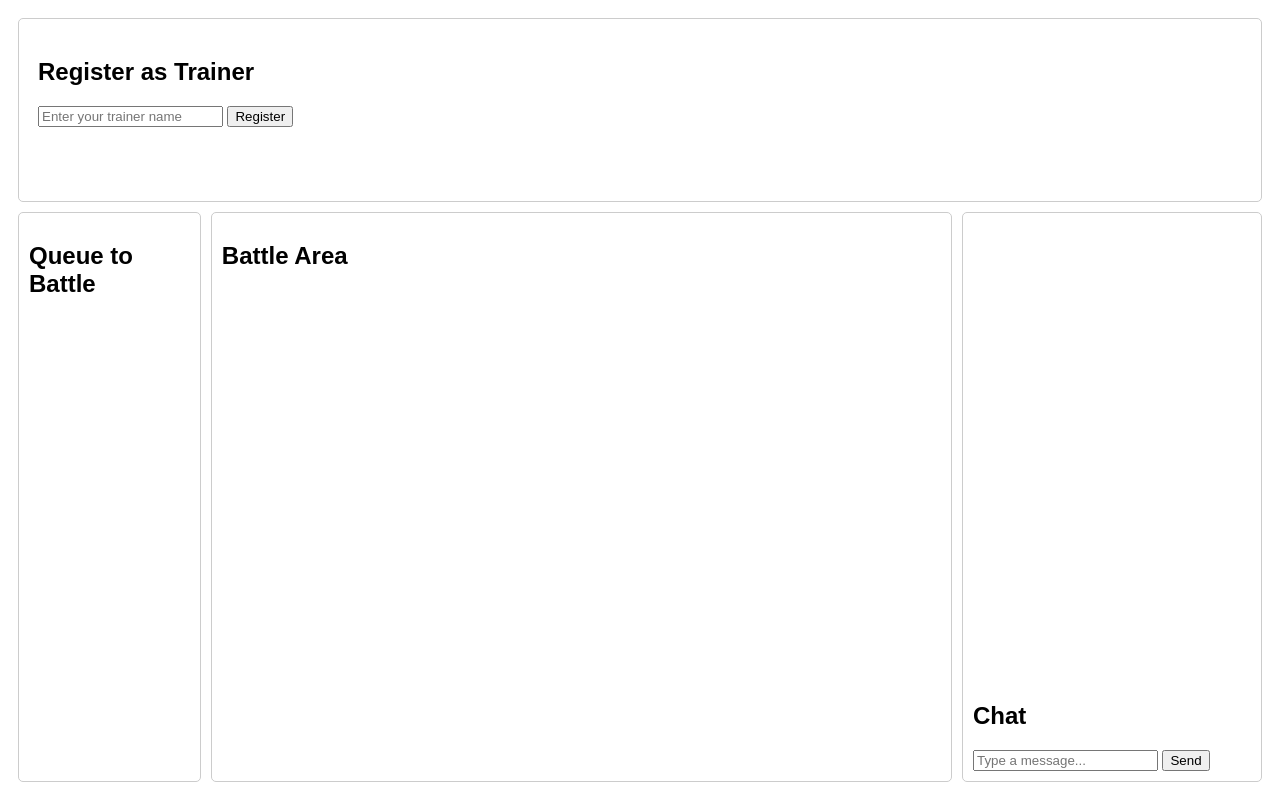
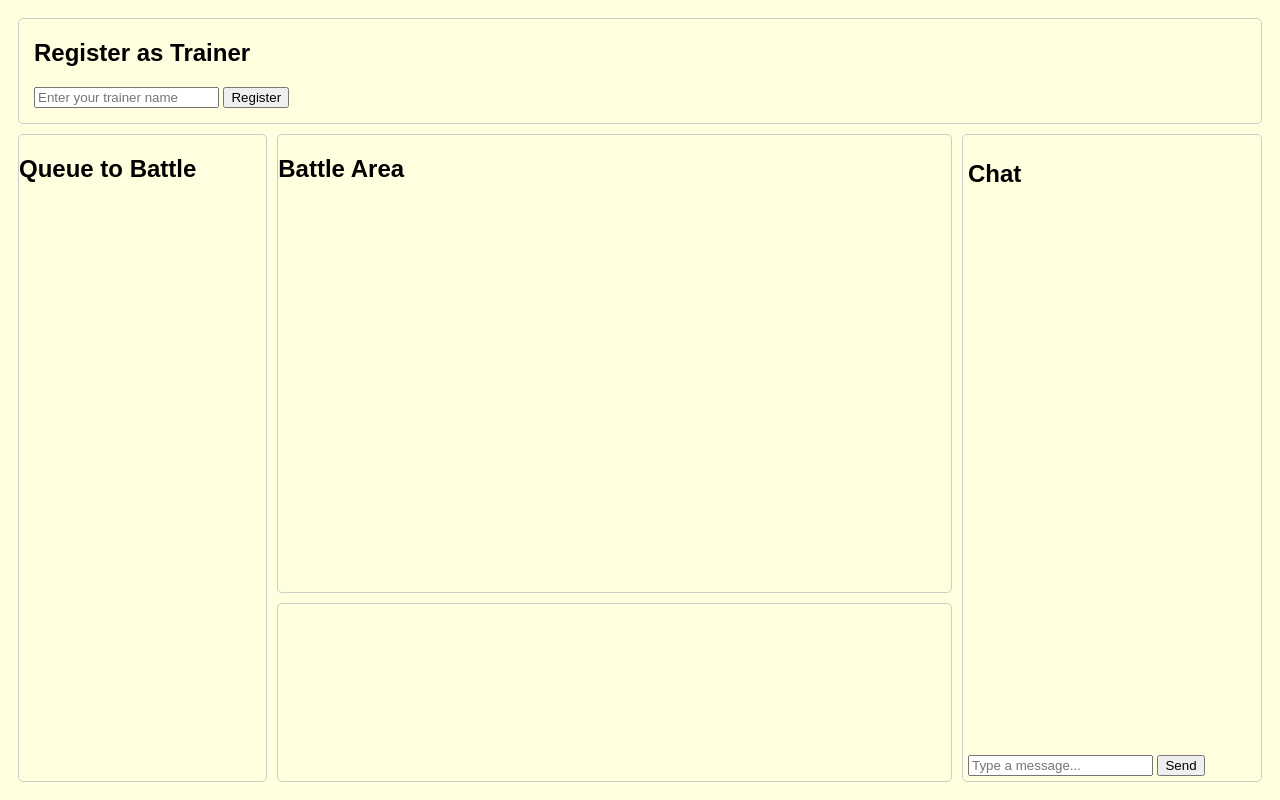
Before and after one commit to tm-LBenson/pokemon-game, a Flask app: page / in a window 1280 px wide. Run offline with Flask 3, Linux system fonts and the light colour scheme; some libraries are stand-ins or nearby versions.

Commit message:
adjust styles

```diff
--- a/static/css/style.css
+++ b/static/css/style.css
@@ -9,6 +9,11 @@ html {
   box-sizing: border-box;
   max-width: 100vw;
 }
+
+body {
+  background-color: lightyellow;
+}
+
 html,
 body {
   display: flex;
@@ -17,8 +22,8 @@ body {
 }
 .grid-container {
   display: grid;
-  grid-template-columns: 1fr 2fr 2fr 1fr;
-  grid-template-rows: 1fr 1fr 1fr 1fr;
+  grid-template-columns: 1.5fr 2fr 2fr 1fr;
+  grid-template-rows: 0.5fr 1.5fr 1fr 1fr;
   gap: 10px;
   height: 100%;
   padding: 10px;
@@ -26,27 +31,29 @@ body {
     'top top top top'
     'queue main main chat'
     'queue main main chat'
-    'queue main main chat';
+    'queue selection selection chat';
 }
 
 .queue-status {
   grid-area: queue;
 }
-
-#trainer-registration,
 #pokemon-selection {
-  padding: 20px;
-  grid-area: top;
+  grid-area: selection;
 }
 
+#trainer-registration {
+  grid-area: top;
+  display: flex;
+  flex-direction: column;
+  padding: 0 0 15px 15px;
+}
+#trainer-registration,
 .pokemon-selection,
 .battle-area,
 .queue-status,
 .chat-window {
   border: 1px solid #ccc;
   border-radius: 5px;
-  padding: 10px;
-  overflow: auto;
 }
 
 .battle-area {
@@ -61,16 +68,20 @@ body {
 }
 
 .chat-window {
+  padding: 5px;
   grid-area: chat;
   display: flex;
   flex-direction: column;
-  justify-content: flex-end;
-  height: 100%;
+  justify-content: space-between;
   text-wrap: wrap;
   width: 300px;
   overflow-x: hidden;
   overflow-wrap: break-word;
 }
+
+#chat-messages {
+  justify-self: flex-end;
+}
 .message {
   float: left;
 }
```
